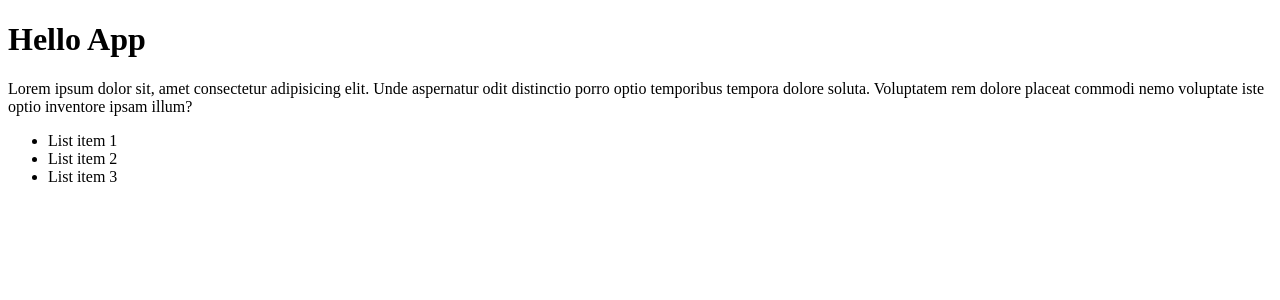
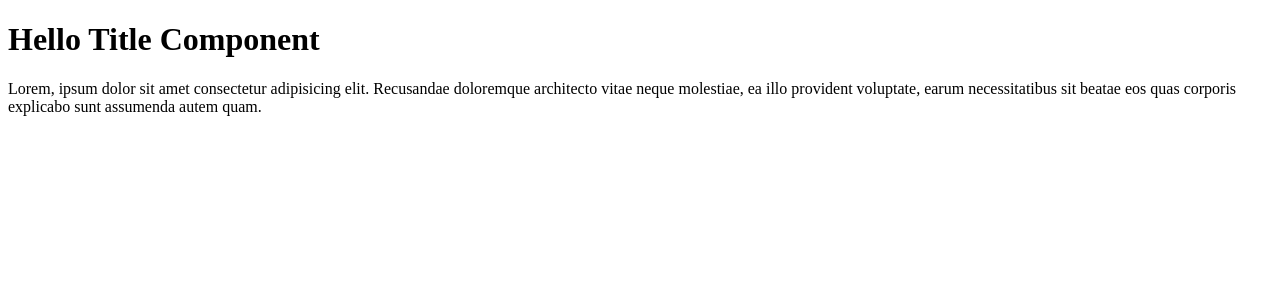
Before and after one commit to Vasyltsiun/shop-project-16.03, a React (Create React App) app: page / in a window 1280 px wide. Shown: the top 300 px of the page. Built offline with nearby package versions, Linux system fonts and the light colour scheme.

Commit message:
added funtion declaration

```diff
--- a/src/index.tsx
+++ b/src/index.tsx
@@ -1,39 +1,23 @@
 import React from 'react'
 import ReactDOM from 'react-dom/client'
-
-/*const h1 = React.createElement('h1', { id: 'title' }, 'Hello app')
-const p = React.createElement('p', null, 'Blalalala')
-
-const app = (
-    <div>
-        {h1}
-        {p}
-    </div>
-)*/
-
-const h1 = <h1 id="title">Hello App</h1>
-const p = (
-    <p>
-        Lorem ipsum dolor sit, amet consectetur adipisicing elit. Unde
-        aspernatur odit distinctio porro optio temporibus tempora dolore soluta.
-        Voluptatem rem dolore placeat commodi nemo voluptate iste optio
-        inventore ipsam illum?
-    </p>
+//funtion declaration
+function Title() {
+    return <h1>Hello Title Component</h1>
+}
+function Component() {
+    return (
+        <p>
+            Lorem, ipsum dolor sit amet consectetur adipisicing elit. Recusandae
+            doloremque architecto vitae neque molestiae, ea illo provident
+            voluptate, earum necessitatibus sit beatae eos quas corporis
+            explicabo sunt assumenda autem quam.
+        </p>
+    )
+}
+const root = ReactDOM.createRoot(document.getElementById('root') as HTMLElement)
+root.render(
+    <React.StrictMode>
+        <Title />
+        <Component />
+    </React.StrictMode>
 )
-const ul = (
-    <ul>
-        <li>List item 1</li>
-        <li>List item 2</li>
-        <li>List item 3</li>
-    </ul>
-)
-
-const app = (
-    <div>
-        {h1}
-        {p}
-        {ul}
-    </div>
-)
-const root = ReactDOM.createRoot(document.getElementById('root') as HTMLElement)
-root.render(<React.StrictMode>{app}</React.StrictMode>)
```
